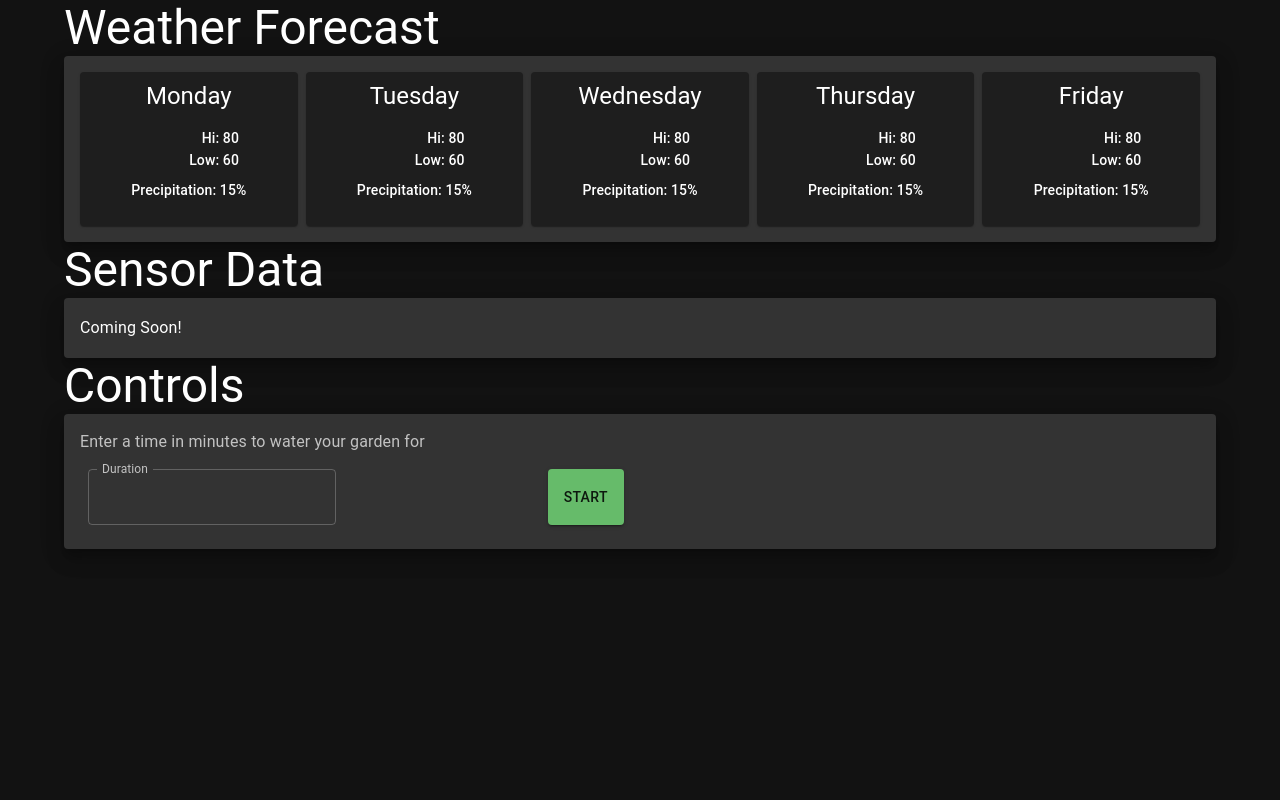
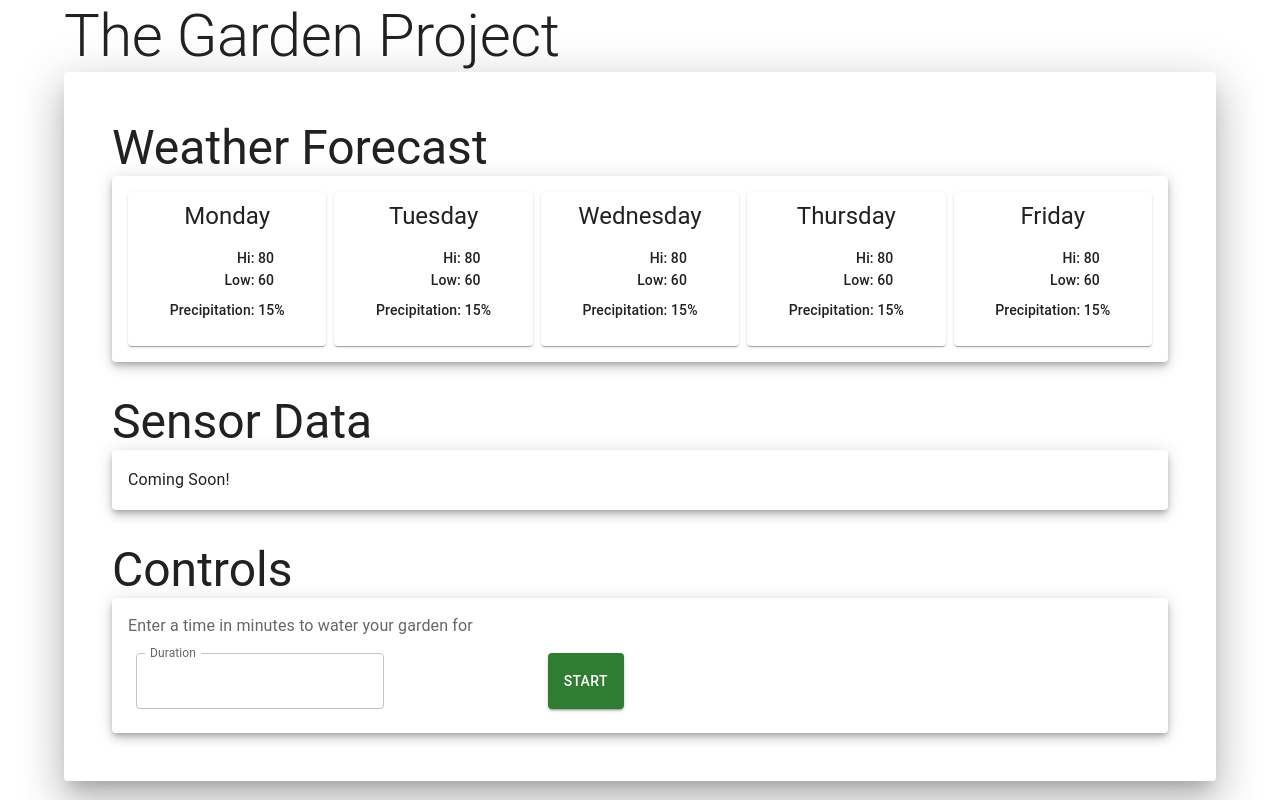
Before and after one commit to k1gardi/gardener-web, a React (Create React App) app in the folder client/: page / in a window 1280 px wide. Built offline with nearby package versions, Linux system fonts and the light colour scheme.

Commit message:
UI tweaks and cleanup

```diff
--- a/client/src/App.tsx
+++ b/client/src/App.tsx
@@ -1,5 +1,5 @@
 import {createTheme} from "@mui/material/styles";
-import {ThemeProvider, Container} from "@mui/material";
+import {ThemeProvider, Container, Typography, Paper, Box} from "@mui/material";
 import CssBaseline from "@mui/material/CssBaseline";
 import {WeatherForecast} from "./components/weather-forecast";
 import {SensorData} from "./components/sensor-data";
@@ -10,7 +10,7 @@ import {TimerProvider} from "./common/use-timer";
 
 const darkTheme = createTheme({
   palette: {
-    mode: "dark",
+    mode: "light",
   },
   components: {
     MuiCardContent: {
@@ -32,9 +32,16 @@ export const App = () => {
           <Container>
             {/* <header>
           </header> */}
-            <WeatherForecast />
-            <SensorData />
-            <Controls />
+            <Typography variant="h2" component="h1">
+              The Garden Project
+            </Typography>
+            <Paper elevation={24}>
+              <Box p={4}>
+                <WeatherForecast />
+                <SensorData />
+                <Controls />
+              </Box>
+            </Paper>
           </Container>
         </TimerProvider>
       </WeatherProvider>
--- a/client/src/components/controls.tsx
+++ b/client/src/components/controls.tsx
@@ -1,15 +1,16 @@
 import {Paper, Typography} from "@mui/material";
+import { Box } from "@mui/system";
 import {ManualTimer} from "./manual-control";
 
 export const Controls = () => {
   return (
-    <div>
+    <Box p={2}>
       <Typography variant="h3" component="h2">
         Controls
       </Typography>
-      <Paper elevation={12}>
+      <Paper elevation={6}>
         <ManualTimer />
       </Paper>
-    </div>
+    </Box>
   );
 };
--- a/client/src/components/manual-control.tsx
+++ b/client/src/components/manual-control.tsx
@@ -26,10 +26,9 @@ const padZeros = (number: number) => {
 
 export const ManualTimer = () => {
   const [input, setInput] = useState<string | null>(null);
-  // const [waterTime, setWaterTime] = useState<number>(0);
   const [inputError, setInputError] = useState<boolean>(false);
   const [startSnackOn, setStartSnack] = useState<boolean>(false);
-  // const [timerActive, setTimerActive] = useState<boolean>(false);
+
   const timer = useTimer();
 
   const handleChange = (event: ChangeEvent<HTMLInputElement>) => {
--- a/client/src/components/sensor-data.tsx
+++ b/client/src/components/sensor-data.tsx
@@ -8,11 +8,11 @@ import {
 
 export const SensorData = () => {
   return (
-    <div>
+    <Box p={2}>
       <Typography variant="h3" component="h2">
         Sensor Data
       </Typography>
-      <Paper elevation={12}>
+      <Paper elevation={6}>
         <Box p={2}>
           <Typography variant="subtitle1" component="p">
             Coming Soon!
@@ -49,6 +49,6 @@ export const SensorData = () => {
           </Grid> */}
         </Box>
       </Paper>
-    </div>
+    </Box>
   );
 };
--- a/client/src/components/weather-forecast.tsx
+++ b/client/src/components/weather-forecast.tsx
@@ -13,11 +13,11 @@ export const WeatherForecast = () => {
   const weatherData = useWeather();
 
   return (
-    <div>
+    <Box p={2}>
       <Typography variant="h3" component="h2">
         Weather Forecast
       </Typography>
-      <Paper elevation={12}>
+      <Paper elevation={6}>
         <Box p={2}>
           <Grid container spacing={1}>
             {weatherData.length === 0 ? (
@@ -85,6 +85,6 @@ export const WeatherForecast = () => {
           </Grid>
         </Box>
       </Paper>
-    </div>
+    </Box>
   );
 };
```
